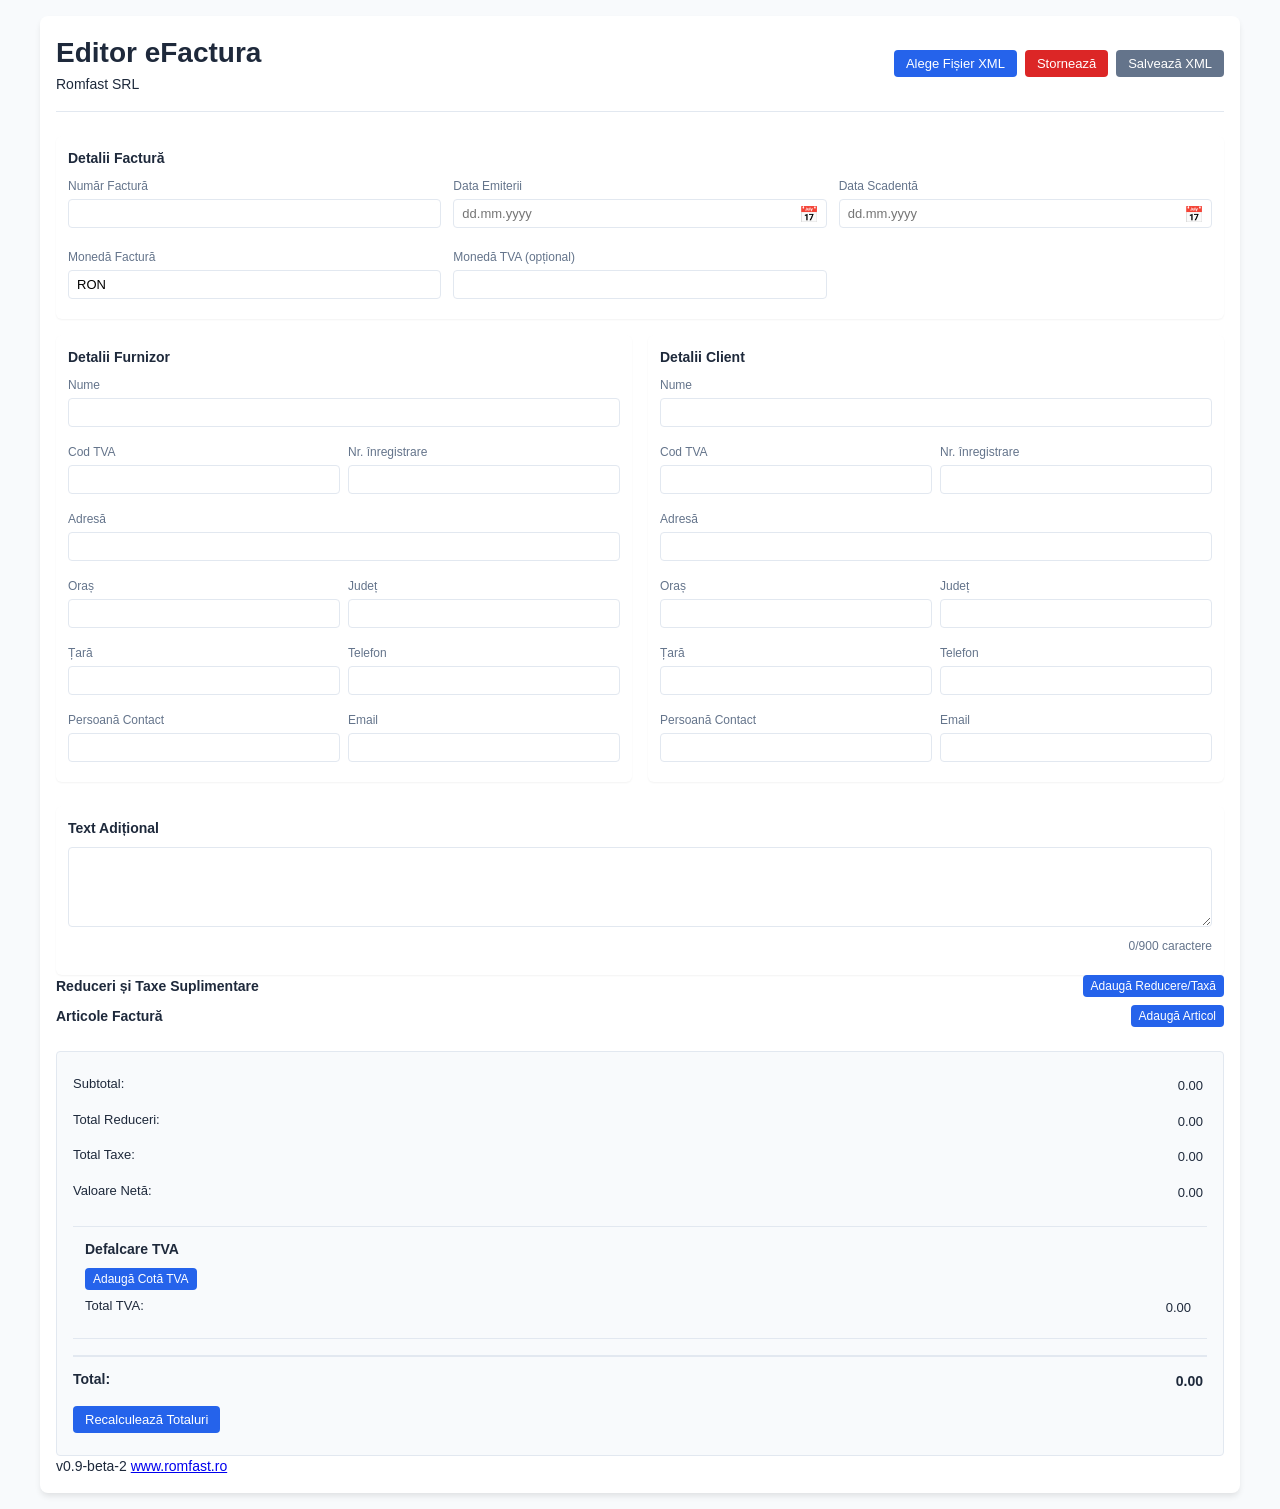
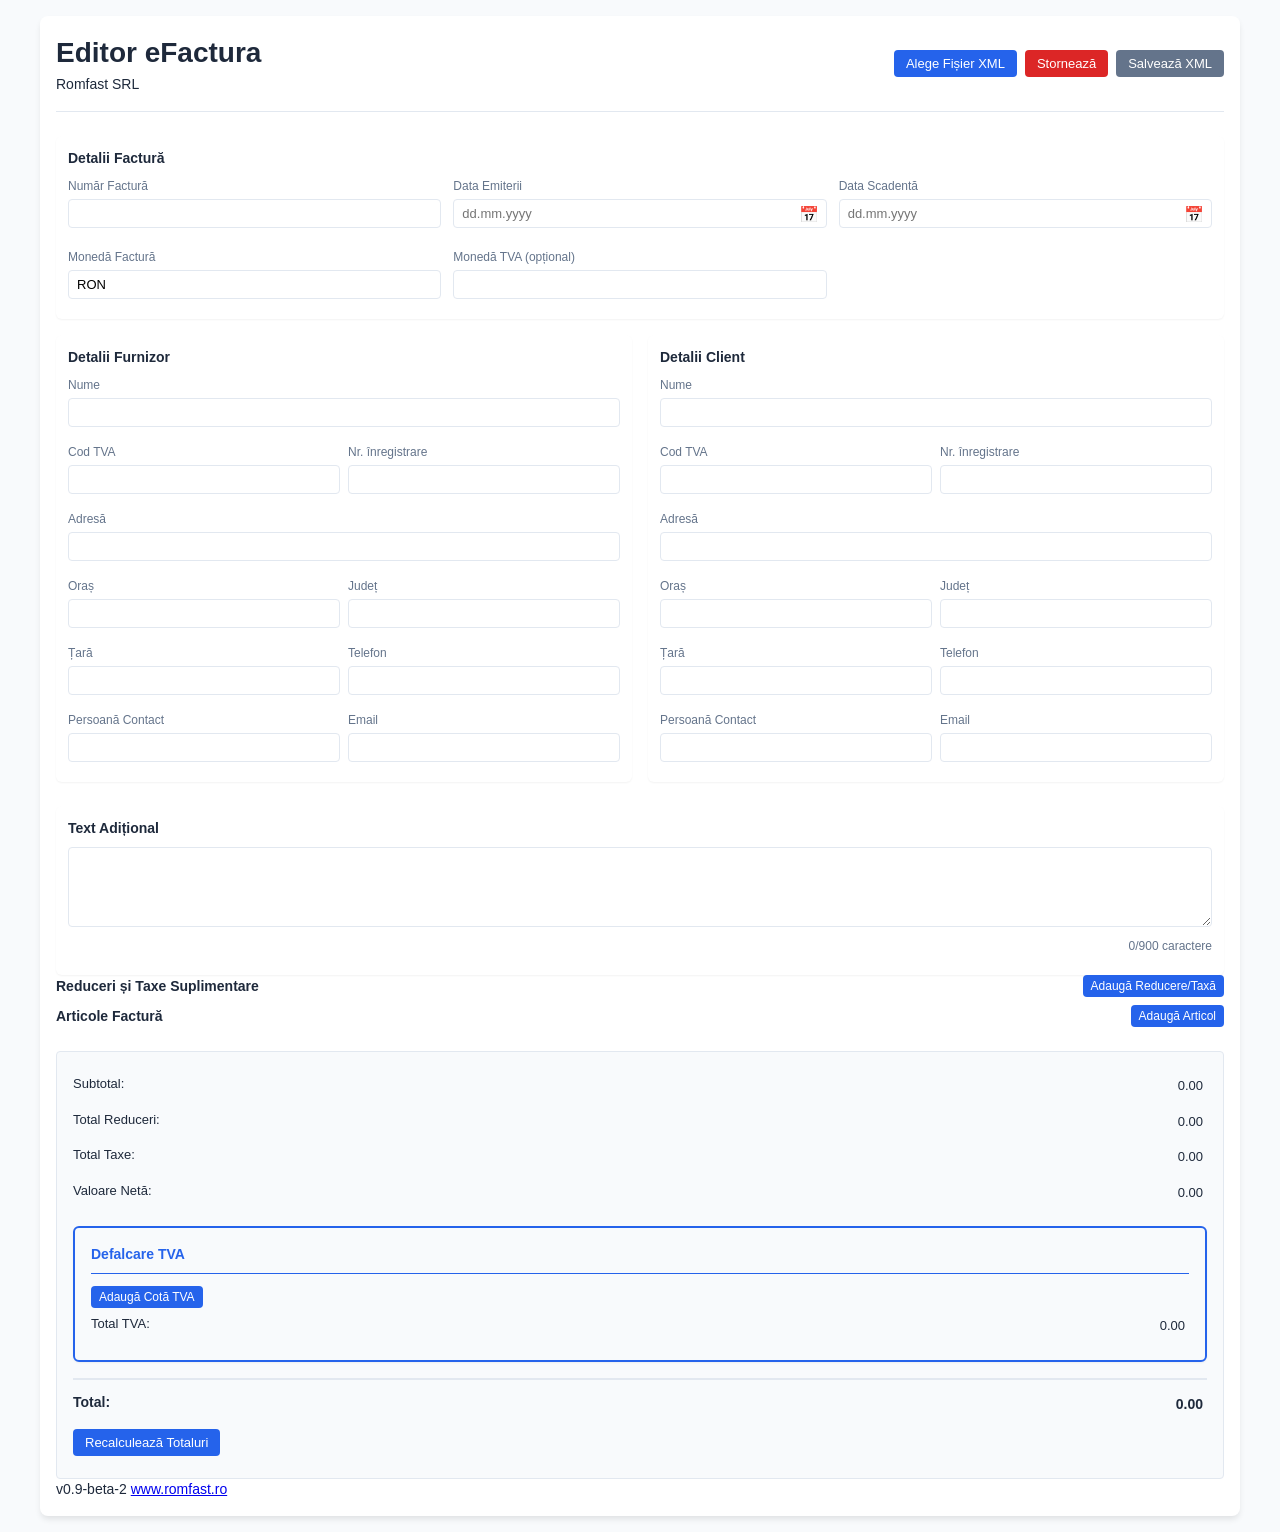

Subtotal TVA style

--- a/styles/main.css
+++ b/styles/main.css
@@ -261,11 +261,21 @@ body {
 }
 
 /* VAT Breakdown */
-#vatBreakdown {
+#vatBreakdown, .vat-breakdown {
     margin: 16px 0;
-    padding: 12px;
-    border-top: 1px solid var(--border-color);
-    border-bottom: 1px solid var(--border-color);
+    padding: 16px;
+    background-color: var(--background-light);
+    border: 2px solid var(--primary-color);
+    border-radius: 6px;
+    box-shadow: var(--shadow-sm);
+}
+
+#vatBreakdown h3.section-title, 
+.vat-breakdown h3.section-title {
+    color: var(--primary-color);
+    border-bottom: 1px solid var(--primary-color);
+    padding-bottom: 8px;
+    margin-bottom: 12px;
 }
 
 .vat-row {
